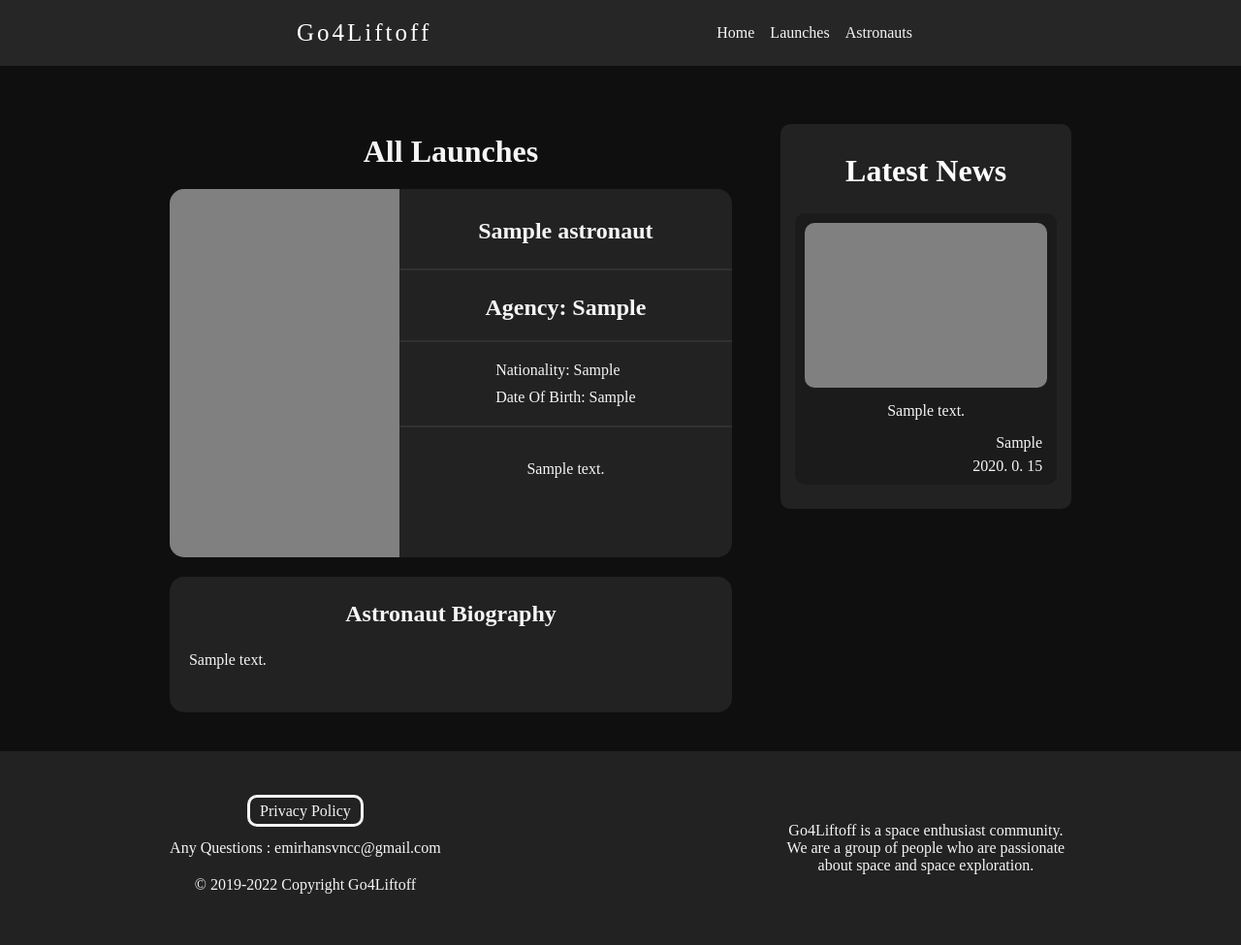
After one commit to emirhansevincc/node-spaceLaunch, a Node server app: a page that uses views/astroSingle.ejs in a window 1280 px wide. The commit adds this page. Shown: the whole page at 97% size. Run offline with Node 20, Linux system fonts and the light colour scheme; tables that the repository leaves empty hold one stand-in row (values such as "Sample post"); some libraries are stand-ins or nearby versions.

Commit message:
Astro single page

```diff
--- a/controllers/pageController.js
+++ b/controllers/pageController.js
@@ -52,3 +52,15 @@ exports.getAstronautsPage = async(req, res) => {
         astronauts
     });
 }
+
+exports.getAstronautsSinglePage = async(req, res) => {
+
+    const findAstronaut = await Astronaut.findOne({slug: req.params.slug});
+    const news = await News.find();
+
+    res.status(200).render('astroSingle', {
+        findAstronaut,
+        news
+    });
+
+}
--- a/routes/pageRoute.js
+++ b/routes/pageRoute.js
@@ -5,5 +5,6 @@ const router = express.Router();
 router.route('/').get(pageController.getHomePage);
 router.route('/launches').get(pageController.getLaunchesPage);
 router.route('/astronauts').get(pageController.getAstronautsPage);
+router.route('/astronauts/:slug').get(pageController.getAstronautsSinglePage);
 
 module.exports = router;
--- /dev/null
+++ b/views/astroSingle.ejs
@@ -0,0 +1,73 @@
+<%- include('partials/_header.ejs') %>
+
+    <div class="main-container">
+    <div class="content-flex">
+        <div class="content" style="margin-right: 30px;">
+            <h1 class="next-space-launch-header" style="text-align: center;color: whitesmoke;margin: 10px 0 20px 0;">All Launches</h1>
+            <div class="common next-space-launch launch-page">
+                <div class="launch-info">
+                    <div class="next-one"></div>
+                    <div class="flex-part">
+                        <div class="title-part" style="margin: 5px 0 25px 0;">
+                            <h2 style="margin-top: 25px;"><%= findAstronaut.name %></h2>
+                        </div>
+                        <hr style="width: 100%;border:1px solid rgb(52, 47, 47);">
+                        <div class="title-part" style="margin: 0 0 20px 0;">
+                            <h2 style="margin-top: 25px;text-align: center;">Agency: <%= findAstronaut.agency %></h2>
+                        </div>
+                        <hr style="width: 100%;border:1px solid rgb(52, 47, 47);">
+                        <div style="margin: 20px 0 10px 0;">
+                            <p>Nationality: <%= findAstronaut.nationality %></p>
+                            <p style="text-align: center;margin: 10px 0;">Date Of Birth: <%= findAstronaut.birthday %></p>
+                        </div>
+                        <hr style="width: 100%;border:1px solid rgb(52, 47, 47);">
+                        <div style="margin: 10px;display: flex;align-items: center;justify-content: center;height: 100%;">
+                            <p style="text-align: center;margin: 10px 0;"><%= findAstronaut.description %></p>
+                        </div>
+                    </div>
+                </div>
+            </div>
+            <div class="common next-space-launch" style="height: max-content;padding: 20px;">
+                <div>
+                    <div class="">
+                        <div style="margin: 5px 0 25px 0;height: 100%;">
+                            <h2 style="text-align: center;">Astronaut Biography</h2>
+                            <p style="margin-top: 25px;"><%= findAstronaut.biography %> </p>
+                        </div>
+                    </div>
+                </div>
+            </div>
+        </div>
+
+        <div class="right-side-main">
+        <div class="right-side">
+            <div class="right-side-flex-part">
+                <h1 class="latest-news" style="margin: 15px 0;">Latest News</h1>
+                <% for(let x=0; x<news.length; x++){ %>
+                    <div class="sidebar-news">
+                        <div class="side-card">
+                            <a href="https://github.com/emirhansevincc" target="_blank" class="news-text">
+                                <div class="side-card-image">
+                                <div style="background-color: gray;width: 100%;height: 170px;border-radius: 10px;" class="news-img"></div>
+                                </div>
+                                <p style="margin-top: 15px;text-align: center;margin-right: 5px;margin-left: 5px;"><%= news[x].description %> </p>
+                                <p style="margin-top: 15px;text-align: end;margin-right:5px;"><%= news[x].from %> </p>
+                                <p style="margin-top: 6px;text-align: end;margin-right:5px;">
+                                    <%= news[x].date.getFullYear() %>.
+                                    <%= news[x].date.getMonth() %>.
+                                    <%= news[x].date.getDate() %>
+                                </p>
+                            </a>
+                        </div>
+                    </div>
+                <% } %>
+            </div>
+        </div>
+    </div>
+    </div>
+    </div>
+
+    <%- include('partials/_footer.ejs') %>
+
+</body>
+</html>
--- a/views/astronauts.ejs
+++ b/views/astronauts.ejs
@@ -11,7 +11,7 @@
                         <div style="width: 100%;background-color: gray;height: 340px;border-radius: 15px 15px 0 0;"></div>
                         <h2 class="a title"><%= astronauts[x].name %></h2>
                         <h4 class="a"><%= astronauts[x].description.substr(0, 60) + '...' %></h4>
-                        <h5 class="a more-info">MORE INFO</h5>
+                        <h5 style="cursor: pointer;" class="a more-info"><a href="/astronauts/<%= astronauts[x].slug %>">MORE INFO</a></h5>
                     </div>
                     <% } %>
                 </div>
```
